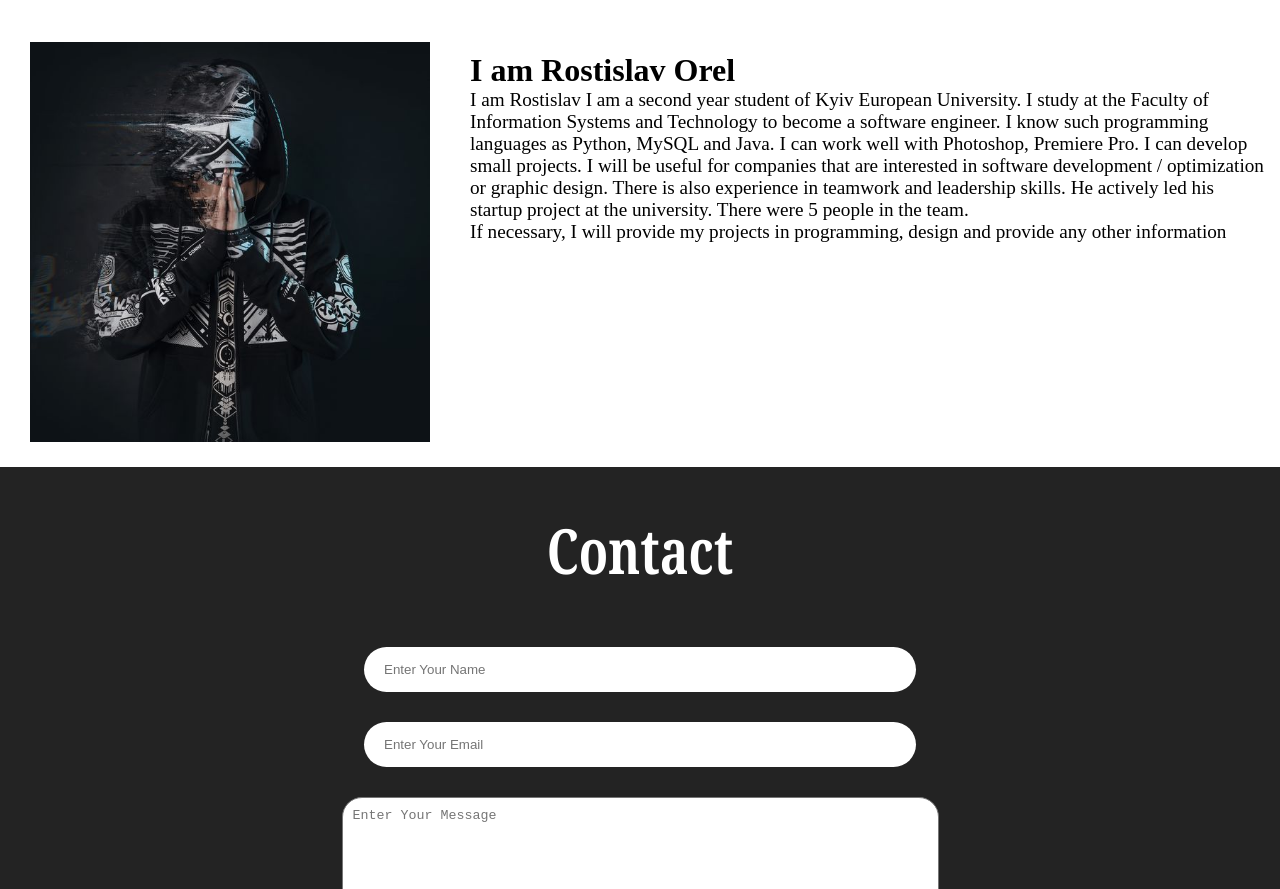
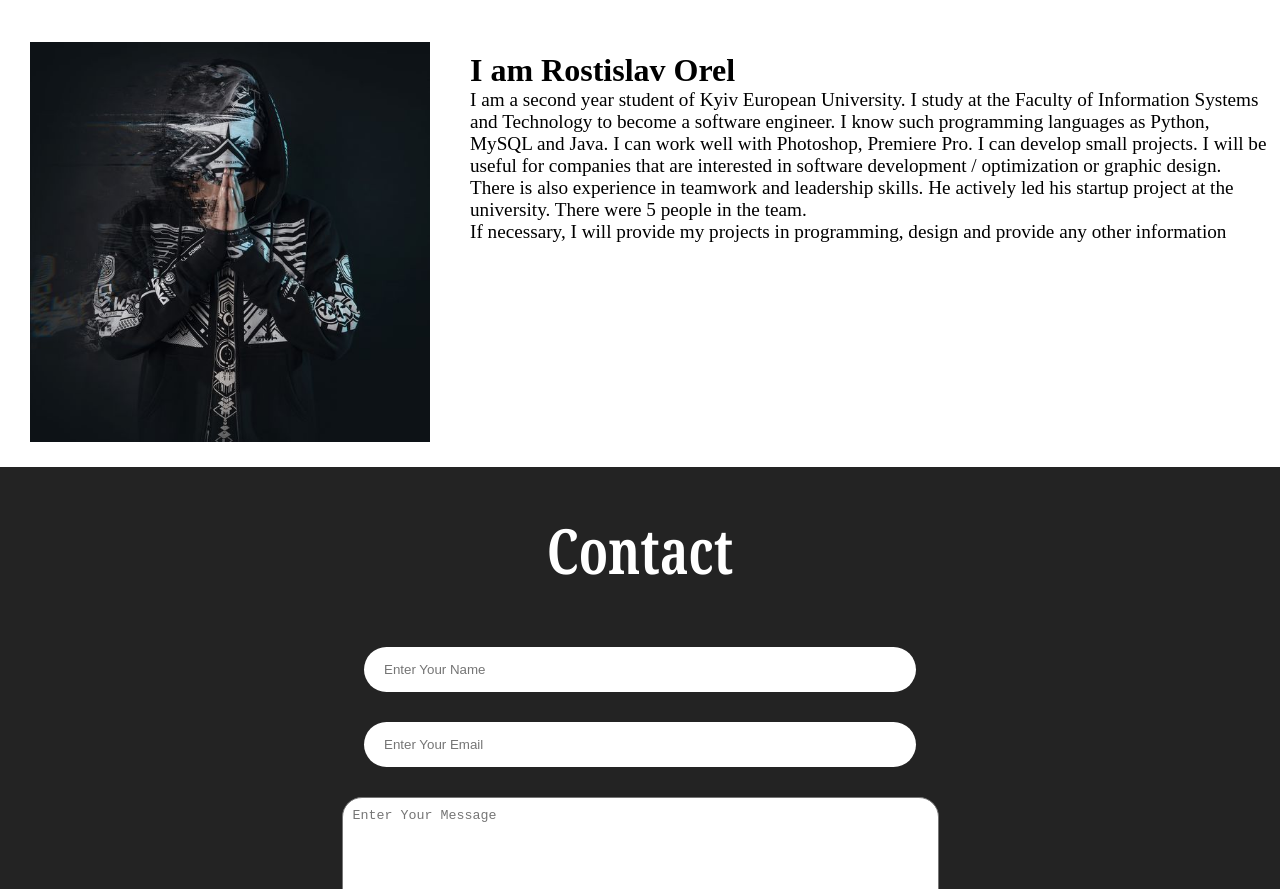
Before and after one commit to amstertuk/amstertuk.github.io, a plain HTML site: page index.html in a window 1280 px wide. Shown: the part 2403-3292 px from the top of the page. Drawn offline with Linux system fonts and the light colour scheme.

Commit message:
Update index.html

```diff
--- a/index.html
+++ b/index.html
@@ -70,7 +70,7 @@
             <img src="about.jpg" alt="my picture">
             <div class="name">
                 <h2>I am Rostislav Orel</h2>
-                <p>I am Rostislav
+                <p>
                    I am a second year student of Kyiv European University.
                    I study at the Faculty of Information Systems and Technology to become a software engineer.
                    I know such programming languages as Python, MySQL and Java. I can work well with Photoshop, Premiere Pro.
```
